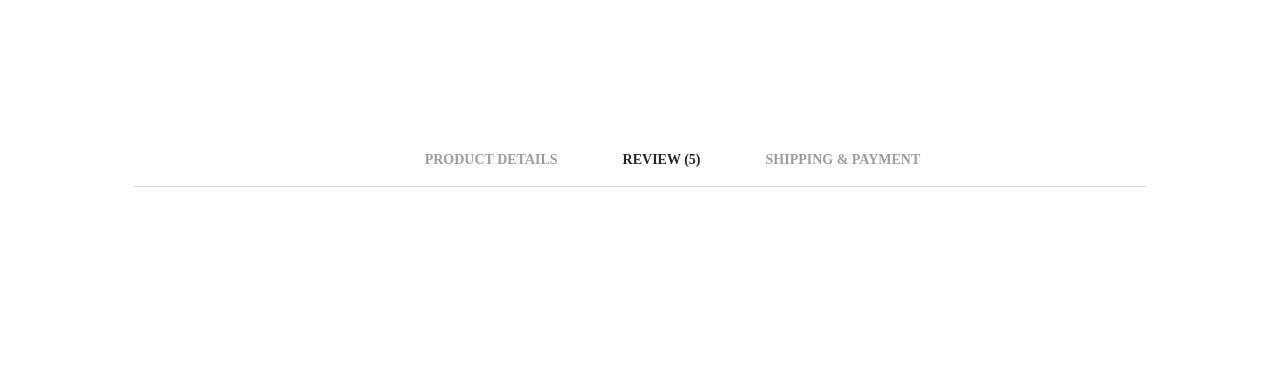
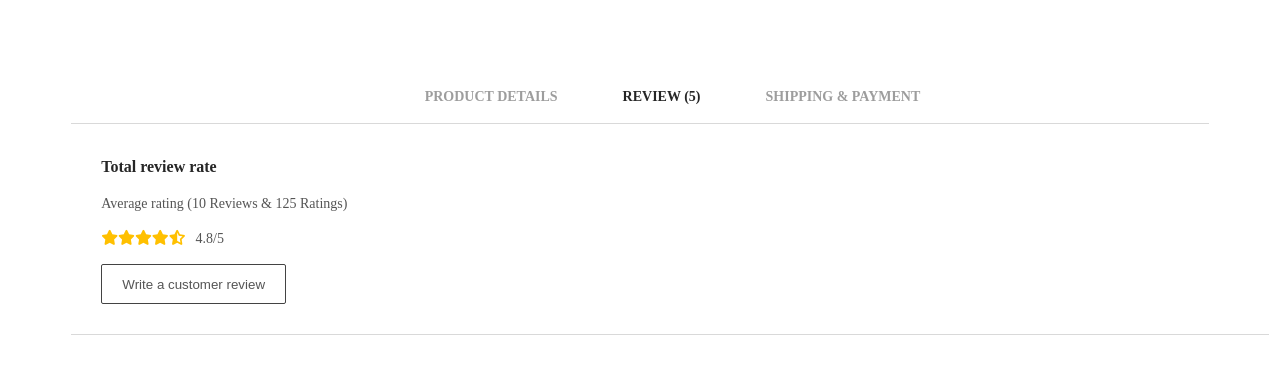
Before and after one commit to doaa10/upsell-task, a plain HTML site: page index.html in a window 1280 px wide. Drawn offline with Linux system fonts and the light colour scheme.

Commit message:
review rate

```diff
--- a/index.html
+++ b/index.html
@@ -4,6 +4,7 @@
     <meta charset="UTF-8">
     <meta name="viewport" content="width=device-width, initial-scale=1.0">
     <link rel="stylesheet" href="style.css" />
+    <script src="https://kit.fontawesome.com/d4e9c41d65.js" crossorigin="anonymous"></script>
     <title>Document</title>
 </head>
 <body>
@@ -15,22 +16,36 @@
                     <li><a href="index.html">Review <span class="main_container_nav_nums">(5)</span></a></li>
                     <li><a href="shipping-payment.html">Shipping & Payment</a></li>
                 </ul>
-
             </div>
             <div class="main_container_reviewRate">
+                <div class="main_container_reviewRate_left">
+                    <div class="main_container_reviewRate_left_title">
+                        <span>Total review rate</span>
+                    </div>
+                    <div class="main_container_reviewRate_left_context">
+                        <span>Average rating (10 Reviews & 125 Ratings)</span>
+                    </div>
+                    <div class="main_container_reviewRate_left_starsContainer">
+                        <div class="main_container_reviewRate_left_startsContainer_stars" id="stars-container" data-rating="4.8">
 
+                        </div>
+                        <span>4.8/5</span>
+                    </div>
+
+
+                    <div class="main_container_reviewRate_left_button">
+                        <button>Write a customer review</button>
+                    </div>
+                </div>
+                <div class="main_container_reviewRate_right">
+                    <div class="main_container_reviewRate_right">
+                    </div>
+                </div>
             </div>
             <div class="main_container_reviewComment">
-
             </div>
         </div>
     </div>
-
-
-
-
-
-
     <script src="script.js"></script>
 </body>
 </html>
--- a/script.js
+++ b/script.js
@@ -4,11 +4,28 @@ document.addEventListener("DOMContentLoaded", function() {
 
     const menuItem = document.querySelectorAll('.main_container_nav a');
     menuItem.forEach(link => {
-        console.log("Link pathname:", link.pathname.split('#')[0].split('?')[0]);
         if (link.pathname.split('#')[0].split('?')[0] === currentLocation) {
             link.classList.add("active");
-            console.log("Active class added to:", link.href);
             console.log(link)
         }
     });
+
+
+    const starContainer = document.getElementById('stars-container');
+    const rating = parseFloat(starContainer.getAttribute('data-rating'));
+    const maxStars = 5;
+
+    for (let i = 0; i < maxStars; i++) {
+        const star = document.createElement('i');
+        star.classList.add('fas');
+        if (i < Math.floor(rating)) {
+            star.classList.add('fa-star');
+        } else if (i < rating) {
+            star.classList.add('fa-star-half-alt');
+        } else {
+            star.classList.add('fa-star');
+            star.style.color = '#D3D3D3';
+        }
+        starContainer.appendChild(star);
+    }
 });
--- a/style.css
+++ b/style.css
@@ -9,7 +9,7 @@
     .main_container{
         width: 100%;
         height: 100%;
-        margin: 10%;
+        margin: 5%;
         display: flex;
         flex-direction: column;
         justify-content: space-between;
@@ -46,3 +46,71 @@
 .main_container_nav ul li a.active {
     color: #262626;
 }
+
+.main_container_reviewRate{
+    width: 100%;
+    height: 100%;
+    padding: 30px;
+    display: flex;
+    justify-content: space-between;
+    border-bottom: 1px solid #D9D9D9;
+
+}
+.main_container_reviewRate_left{
+    width: 100%;
+    height: 100%;
+    display: flex;
+    flex-direction: column;
+    gap: 15px;
+}
+.main_container_reviewRate_left_title span {
+    font-size: 16px;
+    font-weight: 700;
+    line-height: 25px;
+    text-align: left;
+    color: #262626;
+
+}
+.main_container_reviewRate_left_context span{
+    font-size: 14px;
+    font-weight: 400;
+    line-height: 20px;
+    text-align: left;
+    color: #555555;
+
+}
+.main_container_reviewRate_left_stars {
+    display: flex;
+    align-items: center;
+}
+
+.main_container_reviewRate_left_starsContainer{
+display: flex;
+gap: 10px;
+}
+
+.main_container_reviewRate_left_starsContainer span{
+    font-size: 14px;
+    font-weight: 400;
+    line-height: 20px;
+    text-align: left;
+    color: #555555;
+
+}
+.main_container_reviewRate_left_startsContainer_stars .fa-star,
+.main_container_reviewRate_left_startsContainer_stars .fa-star-half-alt {
+    font-size: 15px;
+    color: #FFC000;
+}
+
+.main_container_reviewRate_left_button button{
+    width: 185px;
+    height: 40px;
+    padding: 10px ;
+    outline: none;
+    border-radius: 2px;
+    border: 1px solid #434343;
+    color: #555555;
+    background-color: transparent;
+
+}
```
